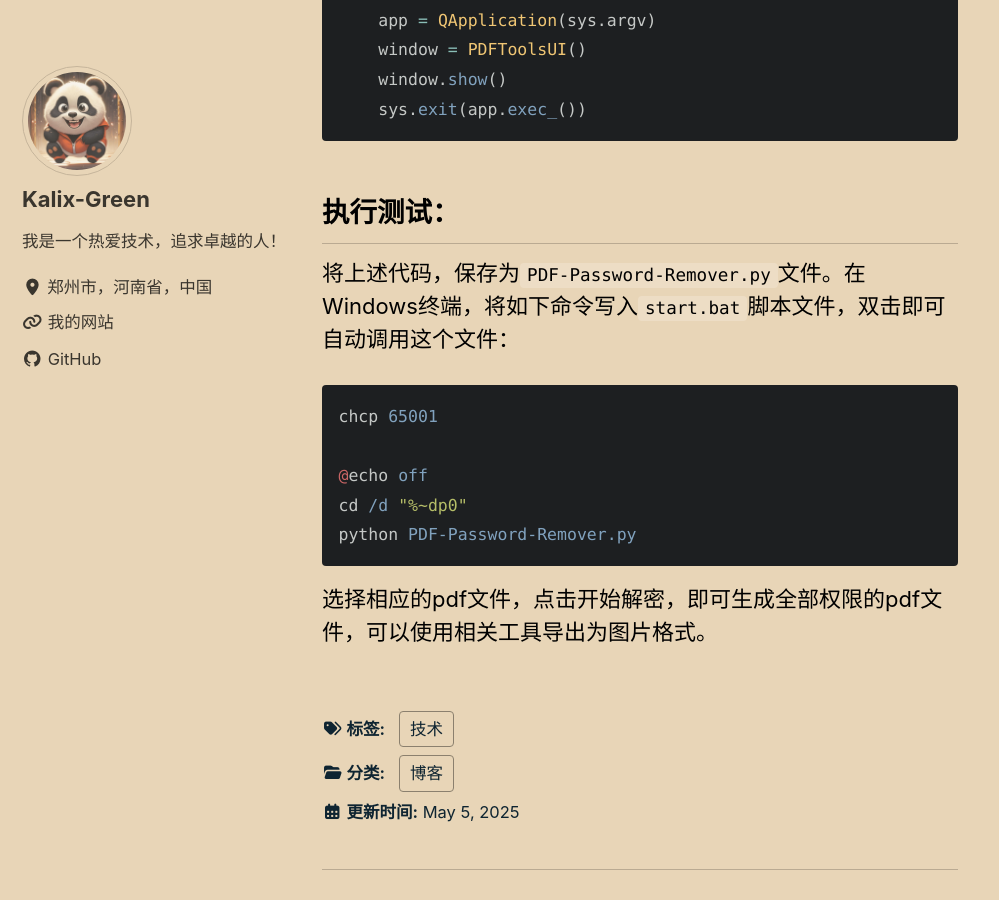
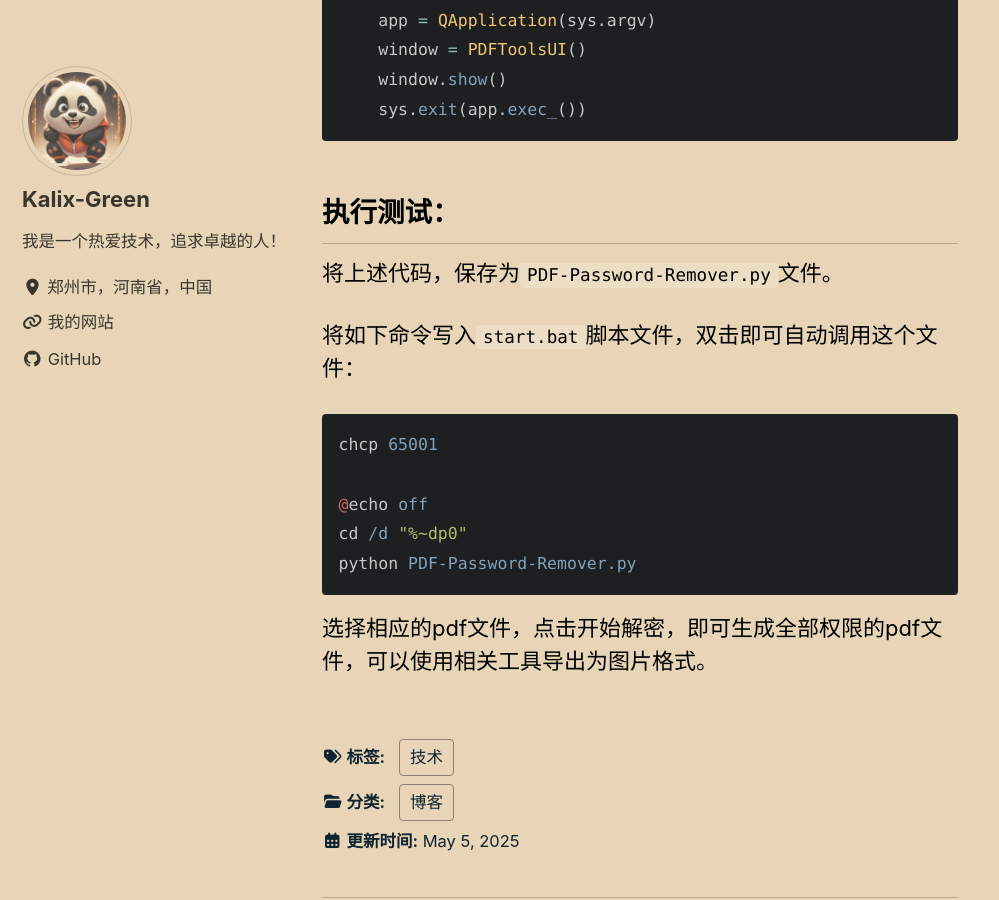
Before and after one commit to Kalix-Green/Kalix-Green.github.io, a Jekyll site: the page built from _posts/办公效率提升指南/2025-05-05-python实现pdf文件权限解密.md, in a window 1280 px wide and 900 px high, scrolled down 9968 px. Shown: the whole window, without its empty margins (0-999 px from the left). Built offline with Jekyll 4.4.1, drawn with Linux system fonts in a browser that asks for light colours; cached includes are drawn as plain includes.

Commit message:
修改PDF解密文件python脚本的部分描述问题

````diff
--- a/_posts/办公效率提升指南/2025-05-05-python实现pdf文件权限解密.md
+++ b/_posts/办公效率提升指南/2025-05-05-python实现pdf文件权限解密.md
@@ -337,7 +337,9 @@ if __name__ == '__main__':
 
 ## 执行测试：
 
-将上述代码，保存为`PDF-Password-Remover.py`文件。在Windows终端，将如下命令写入`start.bat`脚本文件，双击即可自动调用这个文件：
+将上述代码，保存为`PDF-Password-Remover.py`文件。
+
+将如下命令写入`start.bat`脚本文件，双击即可自动调用这个文件：
 
 ```powershell
 chcp 65001
````
